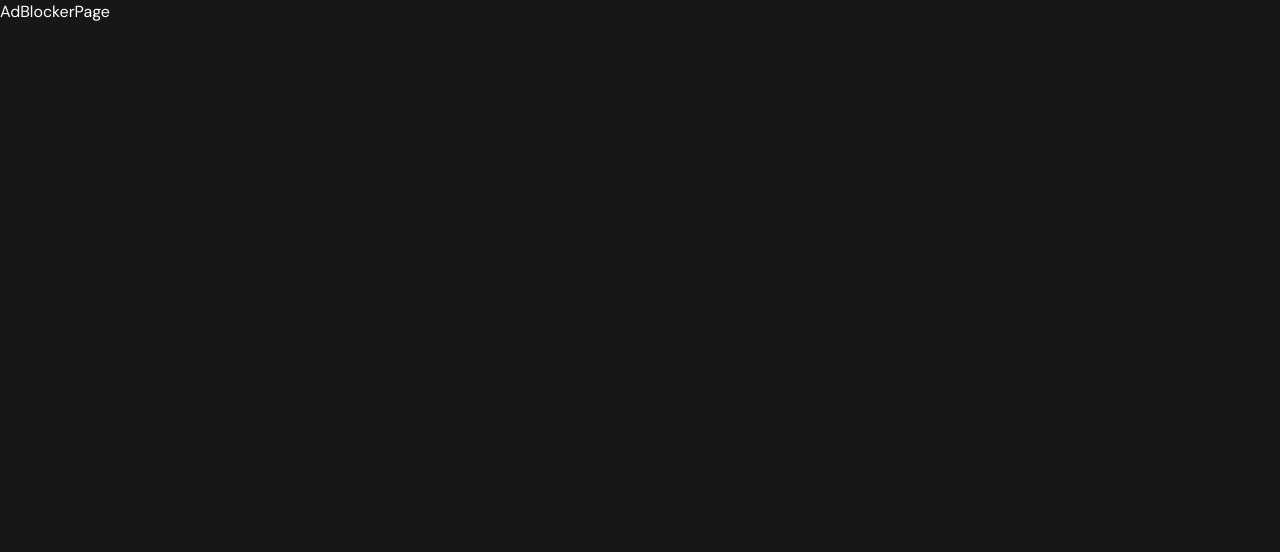
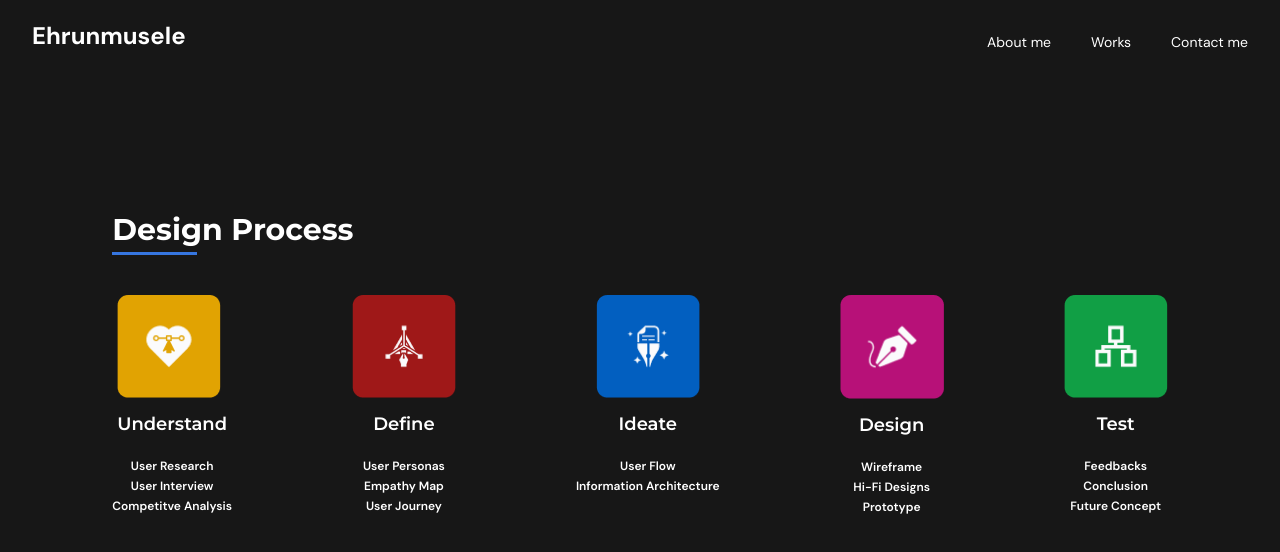
Before and after one commit to VirtuousTechies/musa-daniel, a React (Vite) app in the folder musa-daniel/: page /works/adBlocker in a window 1280 px wide. Shown: the top 552 px of the page. Built offline with nearby package versions, Linux system fonts and the light colour scheme.

Commit message:
Added a new AdBlocker Body and DesignProcess component, and imported a new icon, also added the html for and styled the Design Process Component

```diff
--- /dev/null
+++ b/musa-daniel/src/Components/AdBlockerBody.jsx
@@ -0,0 +1,16 @@
+import React from 'react'
+import DesignProcess from './DesignProcess'
+
+export default function AdBlockerBody() {
+  return (
+    <section className='flex flex-col space-y-10 justify-center items-center w-full'>
+      <section></section>
+      <section></section>
+      <section></section>
+      <DesignProcess />
+      <section></section>
+      <section></section>
+      <section></section>
+    </section>
+  )
+}
--- /dev/null
+++ b/musa-daniel/src/Components/DesignProcess.jsx
@@ -0,0 +1,27 @@
+import React from 'react'
+import { designProcess } from '../Data/demo'
+
+export default function DesignProcess() {
+  return (
+    <section className='flex flex-col space-y-10'>
+        <div className='flex flex-col space-y-1'>
+            <h2 className='font-three font-bold text-3xl'>Design Process</h2>
+            <div className='bg-[#3676E0] w-[85px] h-[3px]'></div>
+        </div>
+        <section className='grid gap-10 grid-cols-2 md:grid-cols-4 lg:flex lg:flex-row lg:space-x-12 xl:space-x-20'>
+            {designProcess.map((list) => <div key={list.title} className='flex flex-col
+            space-y-5 items-center'>
+                <figure className='flex flex-col space-y-3'>
+                    <img src={list.img} alt={list.title} className='w-[104px]'/>
+                    <figcaption className='text-center font-three font-semibold text-lg'>
+                    {list.title}</figcaption>
+                </figure>
+                <ul className='flex flex-col items-center space-y-1 pl-0'>
+                    {list.description.map((item) => <li key={item} className='font-font-three
+                    text-xs font-semibold'>{item}</li>)}
+                </ul>
+            </div>)}
+        </section>
+    </section>
+  )
+}
--- a/musa-daniel/src/Components/index.jsx
+++ b/musa-daniel/src/Components/index.jsx
@@ -7,3 +7,5 @@ export {default as FeaturedWork} from './FeaturedWork'
 export {default as MySkills} from './MySkills'
 export {default as GetInTouch} from './GetInTouch'
 export {default as Works} from './Works'
+export {default as AdBlockerBody} from './AdBlockerBody'
+export {default as DesignProcess} from './DesignProcess'
--- a/musa-daniel/src/Data/index.jsx
+++ b/musa-daniel/src/Data/index.jsx
@@ -19,3 +19,5 @@ export {default as define} from './images/main/define.png'
 export {default as ideate} from './images/main/ideate.png'
 export {default as design} from './images/main/design.png'
 export {default as test} from './images/main/test.png'
+
+export {default as dotDesign} from './images/main/dot-design.png'
--- a/musa-daniel/src/Pages/AdBlockerPage.jsx
+++ b/musa-daniel/src/Pages/AdBlockerPage.jsx
@@ -1,7 +1,11 @@
 import React from 'react'
+import { AdBlockerBody, NavBar } from '../Components'
 
 export default function AdBlockerPage() {
   return (
-    <div>AdBlockerPage</div>
+    <section className='flex flex-col space-y-5 pb-10'>
+      <NavBar />
+      <AdBlockerBody />
+    </section>
   )
 }
```
